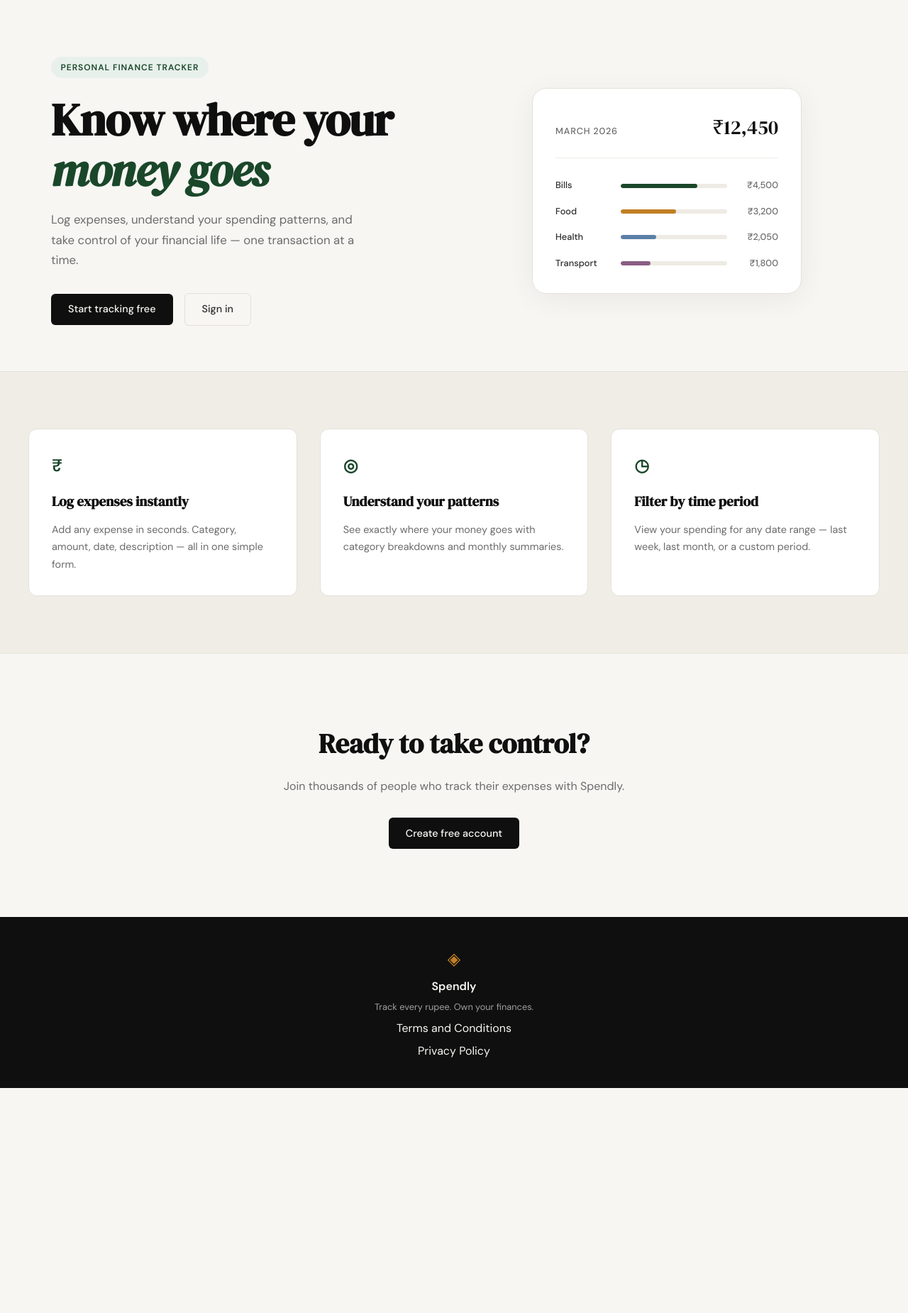
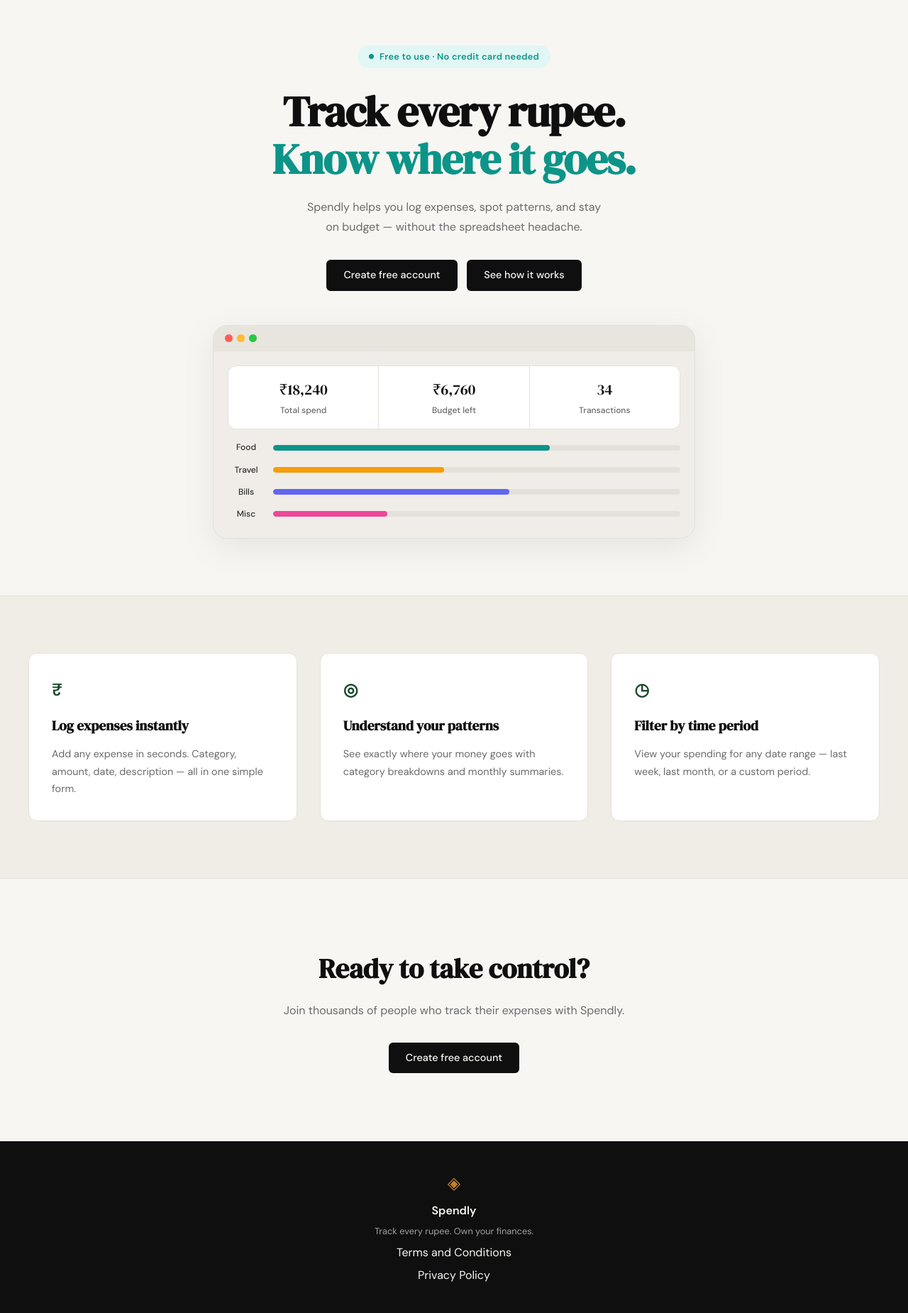
Before and after one commit to Gagan0406/Spendly, a Flask app: page / in a window 1280 px wide. Shown: the part 61-1911 px from the top of the page at 71% size. Before the commit the page ends 1594 px from the top, so only its background shows below. Run offline with Flask 3, Linux system fonts and the light colour scheme.

Commit message:
landing: redesign hero section to match mockup

```diff
--- /dev/null
+++ b/static/css/landing.css
@@ -0,0 +1,212 @@
+/* ------------------------------------------------------------------ */
+/* Landing page — hero overrides                                       */
+/* ------------------------------------------------------------------ */
+
+:root {
+    --teal: #0d9488;
+    --teal-light: #e0f7f5;
+}
+
+/* Hero layout: single centered column */
+.hero {
+    display: flex;
+    flex-direction: column;
+    align-items: center;
+    text-align: center;
+    padding: 4rem 2rem 5rem;
+    gap: 3rem;
+    max-width: 860px;
+    margin: 0 auto;
+}
+
+.hero-inner {
+    display: flex;
+    flex-direction: column;
+    align-items: center;
+}
+
+/* Badge */
+.hero-badge {
+    display: inline-flex;
+    align-items: center;
+    gap: 0.5rem;
+    background: var(--teal-light);
+    color: var(--teal);
+    font-size: 0.8rem;
+    font-weight: 600;
+    letter-spacing: 0.02em;
+    padding: 0.35rem 1rem;
+    border-radius: 999px;
+    margin-bottom: 1.75rem;
+    text-transform: none;
+}
+
+.hero-badge-dot {
+    width: 7px;
+    height: 7px;
+    border-radius: 50%;
+    background: var(--teal);
+    flex-shrink: 0;
+}
+
+/* Headline */
+.hero-title {
+    font-family: var(--font-display);
+    font-size: clamp(2.4rem, 5.5vw, 3.75rem);
+    line-height: 1.12;
+    letter-spacing: -0.02em;
+    color: var(--ink);
+    margin-bottom: 1.25rem;
+    font-style: normal;
+}
+
+.hero-title-teal {
+    color: var(--teal);
+    font-style: normal;
+}
+
+/* Subtitle */
+.hero-subtitle {
+    font-size: 1rem;
+    color: var(--ink-muted);
+    line-height: 1.75;
+    max-width: 480px;
+    margin-bottom: 2rem;
+}
+
+/* CTA buttons — both solid black */
+.hero-actions {
+    display: flex;
+    gap: 0.85rem;
+    justify-content: center;
+    flex-wrap: wrap;
+}
+
+.hero-actions .btn-primary,
+.hero-actions .btn-ghost {
+    background: var(--ink);
+    color: var(--paper);
+    border: none;
+    padding: 0.65rem 1.5rem;
+    border-radius: var(--radius-sm);
+    font-size: 0.9rem;
+    font-weight: 500;
+    transition: background 0.2s;
+}
+
+.hero-actions .btn-primary:hover,
+.hero-actions .btn-ghost:hover {
+    background: var(--teal);
+}
+
+/* App preview frame */
+.hero-visual {
+    width: 100%;
+    max-width: 680px;
+    display: flex;
+    justify-content: center;
+}
+
+.app-frame {
+    width: 100%;
+    background: #f0ede8;
+    border-radius: var(--radius-lg);
+    overflow: hidden;
+    border: 1px solid var(--border);
+    box-shadow: 0 12px 48px rgba(0, 0, 0, 0.08);
+}
+
+/* Traffic light bar */
+.app-frame-bar {
+    display: flex;
+    align-items: center;
+    gap: 6px;
+    padding: 0.75rem 1rem;
+    background: #e8e4de;
+    border-bottom: 1px solid var(--border);
+}
+
+.traffic-dot {
+    width: 11px;
+    height: 11px;
+    border-radius: 50%;
+}
+
+.dot-red    { background: #ff5f57; }
+.dot-yellow { background: #febc2e; }
+.dot-green  { background: #28c840; }
+
+/* Stat cards row */
+.app-stats {
+    display: grid;
+    grid-template-columns: repeat(3, 1fr);
+    gap: 1px;
+    background: var(--border);
+    margin: 1.25rem 1.25rem 1rem;
+    border-radius: var(--radius-md);
+    overflow: hidden;
+    border: 1px solid var(--border);
+}
+
+.stat-card {
+    background: var(--paper-card);
+    padding: 1rem 1.25rem;
+    display: flex;
+    flex-direction: column;
+    gap: 0.25rem;
+}
+
+.stat-value {
+    font-family: var(--font-display);
+    font-size: 1.3rem;
+    color: var(--ink);
+}
+
+.stat-label {
+    font-size: 0.75rem;
+    color: var(--ink-muted);
+    font-weight: 500;
+}
+
+/* Bar chart */
+.app-chart {
+    padding: 0 1.25rem 1.5rem;
+    display: flex;
+    flex-direction: column;
+    gap: 0.75rem;
+}
+
+.chart-row {
+    display: grid;
+    grid-template-columns: 52px 1fr;
+    align-items: center;
+    gap: 0.75rem;
+}
+
+.chart-cat {
+    font-size: 0.75rem;
+    font-weight: 500;
+    color: var(--ink-soft);
+}
+
+.chart-bar-track {
+    height: 8px;
+    background: #e4e1da;
+    border-radius: 999px;
+    overflow: hidden;
+}
+
+.chart-bar {
+    height: 100%;
+    border-radius: 999px;
+    background: var(--teal);
+}
+
+.chart-bar-2 { background: #f59e0b; }
+.chart-bar-3 { background: #6366f1; }
+.chart-bar-4 { background: #ec4899; }
+
+/* Responsive */
+@media (max-width: 600px) {
+    .app-stats { grid-template-columns: 1fr; }
+}
--- a/templates/landing.html
+++ b/templates/landing.html
@@ -1,60 +1,69 @@
 {% extends "base.html" %}
 
 {% block title %}Spendly — Track Every Rupee{% endblock %}
+
+{% block head %}
+<link rel="stylesheet" href="{{ url_for('static', filename='css/landing.css') }}">
+{% endblock %}
 
 {% block content %}
 
 <section class="hero">
     <div class="hero-inner">
-        <div class="hero-badge">Personal Finance Tracker</div>
+        <div class="hero-badge">
+            <span class="hero-badge-dot"></span>
+            Free to use · No credit card needed
+        </div>
         <h1 class="hero-title">
-            Know where your<br>
-            <em>money goes</em>
+            Track every rupee.<br>
+            <span class="hero-title-teal">Know where it goes.</span>
         </h1>
         <p class="hero-subtitle">
-            Log expenses, understand your spending patterns,
-            and take control of your financial life —
-            one transaction at a time.
+            Spendly helps you log expenses, spot patterns, and stay<br>
+            on budget — without the spreadsheet headache.
         </p>
         <div class="hero-actions">
-            <a href="{{ url_for('register') }}" class="btn-primary">Start tracking free</a>
-            <a href="{{ url_for('login') }}" class="btn-ghost">Sign in</a>
+            <a href="{{ url_for('register') }}" class="btn-primary">Create free account</a>
+            <a href="{{ url_for('login') }}" class="btn-primary">See how it works</a>
         </div>
     </div>
     <div class="hero-visual">
-        <div class="mock-card">
-            <div class="mock-card-header">
-                <span class="mock-label">March 2026</span>
-                <span class="mock-total">₹12,450</span>
+        <div class="app-frame">
+            <div class="app-frame-bar">
+                <span class="traffic-dot dot-red"></span>
+                <span class="traffic-dot dot-yellow"></span>
+                <span class="traffic-dot dot-green"></span>
             </div>
-            <div class="mock-bars">
-                <div class="mock-bar-row">
-                    <span class="mock-cat">Bills</span>
-                    <div class="mock-bar-track">
-                        <div class="mock-bar" style="width: 72%"></div>
-                    </div>
-                    <span class="mock-amt">₹4,500</span>
+            <div class="app-stats">
+                <div class="stat-card">
+                    <span class="stat-value">₹18,240</span>
+                    <span class="stat-label">Total spend</span>
                 </div>
-                <div class="mock-bar-row">
-                    <span class="mock-cat">Food</span>
-                    <div class="mock-bar-track">
-                        <div class="mock-bar mock-bar-2" style="width: 52%"></div>
-                    </div>
-                    <span class="mock-amt">₹3,200</span>
+                <div class="stat-card">
+                    <span class="stat-value">₹6,760</span>
+                    <span class="stat-label">Budget left</span>
                 </div>
-                <div class="mock-bar-row">
-                    <span class="mock-cat">Health</span>
-                    <div class="mock-bar-track">
-                        <div class="mock-bar mock-bar-3" style="width: 33%"></div>
-                    </div>
-                    <span class="mock-amt">₹2,050</span>
+                <div class="stat-card">
+                    <span class="stat-value">34</span>
+                    <span class="stat-label">Transactions</span>
                 </div>
-                <div class="mock-bar-row">
-                    <span class="mock-cat">Transport</span>
-                    <div class="mock-bar-track">
-                        <div class="mock-bar mock-bar-4" style="width: 28%"></div>
-                    </div>
-                    <span class="mock-amt">₹1,800</span>
+            </div>
+            <div class="app-chart">
+                <div class="chart-row">
+                    <span class="chart-cat">Food</span>
+                    <div class="chart-bar-track"><div class="chart-bar" style="width: 68%"></div></div>
+                </div>
+                <div class="chart-row">
+                    <span class="chart-cat">Travel</span>
+                    <div class="chart-bar-track"><div class="chart-bar chart-bar-2" style="width: 42%"></div></div>
+                </div>
+                <div class="chart-row">
+                    <span class="chart-cat">Bills</span>
+                    <div class="chart-bar-track"><div class="chart-bar chart-bar-3" style="width: 58%"></div></div>
+                </div>
+                <div class="chart-row">
+                    <span class="chart-cat">Misc</span>
+                    <div class="chart-bar-track"><div class="chart-bar chart-bar-4" style="width: 28%"></div></div>
                 </div>
             </div>
         </div>
```
